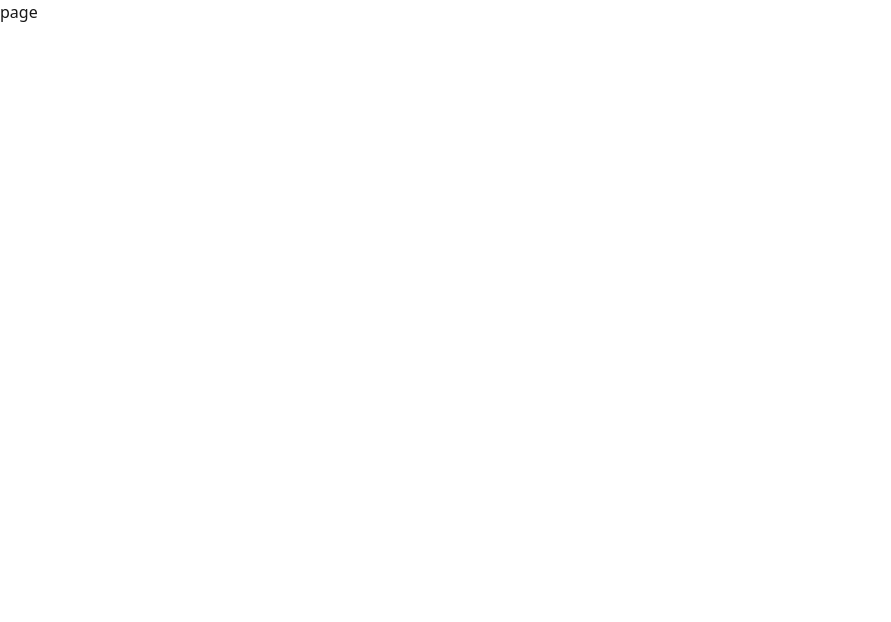
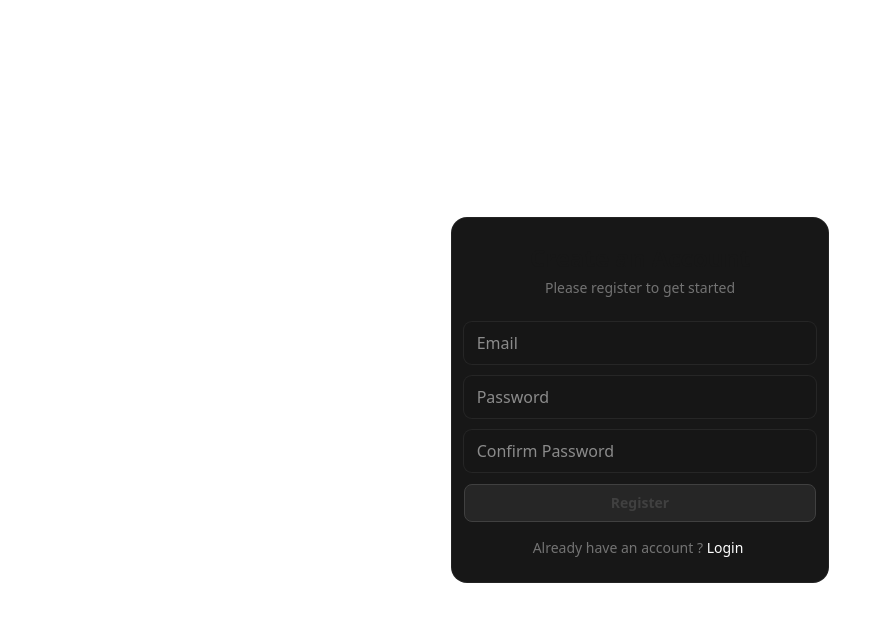
Before and after one commit to JaafariMostafa/Harmoniq, a Next.js app in the folder my-app/: page /auth/register in a window 1280 px wide. Shown: the top 622 px of the page, without its empty margins (0-891 px from the left). Built offline with nearby package versions, Linux system fonts and the light colour scheme; no server answers; a web font is replaced by a local one.

Commit message:
handle the user information and setup the Register page

```diff
--- /dev/null
+++ b/my-app/src/Context/UserInfosContext.tsx
@@ -0,0 +1,56 @@
+"use client";
+import { createClient } from "@/utils/supabase/client";
+import { createContext, ReactNode, useContext, useEffect, useState } from "react";
+
+
+type UserInfosType = {
+    email: string;
+    id: string;
+    fullname: string;
+    isLoading: boolean;
+}
+const UserInfosContext = createContext<UserInfosType | null>(null);
+
+export function UserInfosProvider({ children }: { children: ReactNode }){
+    const [isLoading, setIsLoading] = useState(true);
+    const [userInfos, setUserInfos] = useState({
+        email: "",
+        id: "",
+        fullname: "",
+    })
+    const supabase = createClient();
+
+    useEffect(() => {
+        setIsLoading(true);
+        const fetchUserInfos = async () => {
+            await supabase.auth.getUser().then(({data: {user}}) => {
+                if(user){
+                    setUserInfos({
+                        email: user.email || "",
+                        id: user.id,
+                        fullname: user.user_metadata.fullname || "",
+                    })
+                }
+            })
+
+        }
+        fetchUserInfos().finally(() => setIsLoading(false));
+    },[supabase])
+    const contextValue = {
+        ...userInfos,
+        isLoading,
+    }
+    return (
+        <UserInfosContext.Provider value={contextValue}>
+            {children}
+        </UserInfosContext.Provider>
+    )
+}
+
+export function useUserInfos(){
+    const context = useContext(UserInfosContext);
+    if(!context){
+        throw new Error("useUserInfos must be used within a UserInfosProvider");
+    }
+    return context;
+}
--- a/my-app/src/app/auth/register/page.tsx
+++ b/my-app/src/app/auth/register/page.tsx
@@ -1,7 +1,16 @@
+import RegisterForm from '@/components/RegisterForm'
 import React from 'react'
 
 export default function page() {
   return (
-    <div>page</div>
+    <div
+      className='w-full flex flex-col justify-center items-center'
+    >
+      <div
+          className='w-full px-6 md:w-1/3'
+      >
+        <RegisterForm />
+      </div>
+    </div>
   )
 }
--- a/my-app/src/app/layout.tsx
+++ b/my-app/src/app/layout.tsx
@@ -4,6 +4,7 @@ import "./globals.css";
 import SideBarLeft from "@/components/SideBarLeft";
 import SideBarRight from "@/components/SideBarRight";
 import { AudioPlayerProvider } from "@/Context/AudioPlayerProvider";
+import { UserInfosProvider } from "@/Context/UserInfosContext";
 
 const geom = Geom({
   variable: "--font-geom",
@@ -27,11 +28,13 @@ export default function RootLayout({
         className={`${geom.variable} antialiased
           w-full h-screen overflow-y-auto flex bg-black text-white`}
       >
-          <SideBarLeft />
-          {children}
-        <AudioPlayerProvider>
-          <SideBarRight />
-        </AudioPlayerProvider>
+        <UserInfosProvider>
+          <AudioPlayerProvider>
+            <SideBarLeft />
+            {children}
+            <SideBarRight />
+          </AudioPlayerProvider>
+        </UserInfosProvider>
       </body>
     </html>
   );
--- a/my-app/src/components/AuthForm.tsx
+++ b/my-app/src/components/AuthForm.tsx
@@ -1,25 +1,32 @@
 "use client";
 
 import { createClient } from "@/utils/supabase/client";
+import { Loader } from "lucide-react";
 import Link from "next/link";
+import { redirect } from "next/navigation";
 import { FormEvent, useState } from "react";
 
 
 export default function AuthForm() {
+    const supabase = createClient();
     const [inputs, setInputs] = useState({
         email: "",
         password: ""
     })
     const [error, setError] = useState("");
-    const supabase = createClient();
+    const [isLoading, setIsLoading] = useState(false);
+
     const HandleSubmitForm = (e: FormEvent<HTMLFormElement>) => {
         e.preventDefault();
         if(!inputs.email || !inputs.password) {
             setError("Please fill in all fields.");
+            setIsLoading(false)
             return;
         }
 
-        const t = supabase.auth.signInWithPassword({
+        setIsLoading(true);
+        try{
+            supabase.auth.signInWithPassword({
                 email: inputs.email,
                 password: inputs.password
             }).then(({error}) => {
@@ -27,6 +34,12 @@ export default function AuthForm() {
                     setError(error.message);
                 }
             })
+            setIsLoading(false);
+            redirect('/');
+        }catch (err){
+            setError("An unexpected error occurred. Please try again.");
+            setIsLoading(false);
+        }
     }
     return (
         <div
@@ -49,28 +62,31 @@ export default function AuthForm() {
                     placeholder="Email"
                     value={inputs.email}
                     onChange={(e) => {setInputs({...inputs, email: e.target.value}); setError("")}}
-                    className='w-full p-3 rounded-lg bg-neutral-900 border border-neutral-800 focus:border-neutral-700 outline-none'
+                    className="text-white bg-neutral-900/20 py-2 px-3 rounded-lg ring ring-neutral-800 outline-none border border-transparent focus:border-white focus:shadow-sm"
                 />
                 <input
                     type="password"
                     placeholder="Password"
                     value={inputs.password}
                     onChange={(e) => {setInputs({...inputs, password: e.target.value}); setError("")}}
-                    className='w-full p-3 rounded-lg bg-neutral-900 border border-neutral-800 focus:border-neutral-700 outline-none'
+                    className="text-white bg-neutral-900/20 py-2 px-3 rounded-lg ring ring-neutral-800 outline-none border border-transparent focus:border-white focus:shadow-sm"
                 />
                 {error !== "" && (
                     <span
-                        className='text-red-500 text-center w-full'
+                        className='text-sm text-red-500 text-center w-full'
                     >
                         {error}
                     </span>
                 )}
                 <button
                     type="submit"
-                    disabled={!inputs.email || !inputs.password || error !== ""}
-                    className='cursor-pointer w-full bg-white text-black font-semibold py-3 rounded-lg hover:bg-neutral-200 transition border border-transparent disabled:border-neutral-700 disabled:bg-neutral-800 disabled:text-neutral-700 disabled:cursor-not-allowed'
+                    disabled={isLoading || !inputs.email || !inputs.password || error !== ""}
+                    className="transition border border-transparent disabled:border-neutral-700
+                        disabled:bg-neutral-800 disabled:text-neutral-700 disabled:cursor-not-allowed
+                        w-full bg-white hover:bg-white/80 py-2 rounded-lg text-neutral-900 font-semibold
+                        text-sm cursor-pointer flex items-center justify-center"
                 >
-                    Login
+                    {isLoading ? (<Loader className="animate-spin"/>) : "Login"}
                 </button>
             </form>
             <div>
@@ -84,7 +100,6 @@ export default function AuthForm() {
                     >
                         Register
                     </Link>
-                    here
                 </p>
             </div>
         </div>
--- /dev/null
+++ b/my-app/src/components/RegisterForm.tsx
@@ -0,0 +1,125 @@
+"use client";
+
+import { createClient } from "@/utils/supabase/client";
+import { Loader } from "lucide-react";
+import Link from "next/link";
+import { FormEvent, useState } from "react";
+
+
+export default function RegisterForm() {
+    const supabase = createClient();
+    const [error, setError] = useState("");
+    const [inputs, setInputs] = useState({
+        email: "",
+        password: "",
+        confirmpassword: "",
+    });
+    const [isLoading, setIsLoading] = useState(false);
+
+    const HandleRegisterForm = (e: FormEvent) => {
+        e.preventDefault();
+        if(inputs.email.trim() === "" || inputs.password.trim() === "" || inputs.confirmpassword.trim() === "") {
+            setError("All fields are required");
+            setIsLoading(false);
+            return;
+        }
+
+        if (inputs.password !== inputs.confirmpassword) {
+            setError("Passwords do not match");
+            setIsLoading(false);
+            return;
+        }
+        setIsLoading(true);
+        try{
+            supabase.auth
+            .signUp({
+                email: inputs.email,
+                password: inputs.password,
+            })
+            .then(({ error }) => {
+                if (error) {
+                    setError(error.message);
+                } else {
+                    setError("");
+                }
+            });
+            setIsLoading(false);
+        }catch (err){
+            setError("An unexpected error occurred. Please try again.");
+            setIsLoading(false);
+        }
+    }
+    return (
+        <div
+            className="w-full bg-neutral-900 px-3 py-6 rounded-2xl border border-neutral-800/80"
+        >
+            <h1
+                className="text-2xl font-semibold mb-1 text-center"
+            >
+                Create an Account
+            </h1>
+            <p className="text-sm text-neutral-500 mb-6 text-center">
+                Please register to get started
+            </p>
+            <form
+                onSubmit={HandleRegisterForm}
+                className="w-full flex flex-col gap-3"
+            >
+                <input
+                    type="email"
+                    placeholder="Email"
+                    value={inputs.email}
+                    onChange={(e) => {
+                        setInputs({ ...inputs, email: e.target.value })
+                        setError("")}
+                    }
+                    className="text-white bg-neutral-900/20 py-2 px-3 rounded-lg ring ring-neutral-800 outline-none border border-transparent focus:border-white focus:shadow-sm"
+                />
+                <input
+                    type="password"
+                    placeholder="Password"
+                    value={inputs.password}
+                    onChange={(e) => {
+                        setInputs({ ...inputs, password: e.target.value })
+                        setError("")}
+                    }
+                    className="text-white bg-neutral-900/20 py-2 px-3 rounded-lg ring ring-neutral-800 outline-none border border-transparent focus:border-white focus:shadow-sm"
+                />
+                <input
+                    type="password"
+                    placeholder="Confirm Password"
+                    value={inputs.confirmpassword}
+                    onChange={(e) => {
+                        setInputs({ ...inputs, confirmpassword: e.target.value })
+                        setError("")}
+                    }
+                    className="text-white bg-neutral-900/20 py-2 px-3 rounded-lg ring ring-neutral-800 outline-none border border-transparent focus:border-white focus:shadow-sm"
+                />
+                {error && <p className="w-full text-sm text-center text-red-500">{error}</p>}
+                <button
+                    type="submit"
+                    disabled={isLoading || error !== "" || inputs.email.trim() === "" || inputs.password.trim() === "" || inputs.confirmpassword.trim() === ""}
+                    className="transition border border-transparent disabled:border-neutral-700
+                        disabled:bg-neutral-800 disabled:text-neutral-700 disabled:cursor-not-allowed
+                        w-full bg-white hover:bg-white/80 py-2 rounded-lg text-neutral-900 font-semibold
+                        text-sm cursor-pointer flex items-center justify-center"
+                >
+                    {isLoading ? (<Loader className="animate-spin" size={20}/>) : "Register"}
+                </button>
+            </form>
+            <div>
+                <p
+                    className='text-sm text-neutral-500 mt-4 text-center'
+                >
+                    Already have an account ?{' '}
+                    <Link
+                        href="/auth/login"
+                        className='mr-1 text-white hover:underline'
+                    >
+                        Login
+                    </Link>
+                </p>
+            </div>
+        </div>
+    )
+}
--- a/my-app/src/components/SideBarRight.tsx
+++ b/my-app/src/components/SideBarRight.tsx
@@ -1,10 +1,10 @@
 "use client"
 import { useAudioPlayer } from '@/Context/AudioPlayerProvider'
+import { useUserInfos } from '@/Context/UserInfosContext'
 import { ChevronDown, Pause, Play, SkipBack, SkipForward } from 'lucide-react'
 import Image from 'next/image'
 import Link from 'next/link'
 import { usePathname } from 'next/navigation'
-import { useRef, useState } from 'react'
 
 export default function SideBarRight() {
   const pathname = usePathname();
@@ -14,9 +14,11 @@ export default function SideBarRight() {
 
   const { ToggleAudioPlayer, isPlaying, audioData, setAudioData, seek } = useAudioPlayer();
   const TestSrcAudio = "https://iyzmssnbulmbaqvkprxl.supabase.co/storage/v1/object/public/Audio/Lady%20Gaga,%20Bruno%20Mars%20-%20Die%20With%20A%20Smile%20(Official%20Music%20Video).mp3";
+  const { email, id, fullname, isLoading } = useUserInfos();
   return (
     <div className='w-1/4 h-screen overflow-auto p-6 flex-shrink-0'>
       {/* --- User Profile Section --- */}
+      {isLoading ? "loading..." : email !== "" ? (
       <div
         className='w-full flex items-center gap-3 justify-between py-1.5 px-3
           cursor-pointer border border-neutral-900 hover:border-neutral-800
@@ -37,22 +39,31 @@ export default function SideBarRight() {
             priority
           />
         </div>
-          <span className='flex flex-col -space-y-0.5'>
+          <span className='flex flex-col'>
             <h1
-              className='text-lg font-semibold text-white'
+              className='text-lg font-semibold text-white truncate max-w-[140px]'
             >
-              John Doe
+              {fullname || email?.split('@')[0]}
             </h1>
             <p
-              className='text-neutral-500 text-sm'
+              className='text-neutral-500 text-xs truncate max-w-[160px] text-nowrap'
             >
-              Free Account
+              {/* Free Account */}
+              ID: {id}
             </p>
           </span>
         </div>
 
         <ChevronDown size={20}/>
       </div>
+      ) : !isLoading && email === "" && (
+        <Link
+          href="/auth/login"
+          className='w-full flex items-center justify-center py-2 px-3 rounded-lg bg-white text-neutral-900 font-semibold text-sm hover:bg-white/90 cursor-pointer'
+        >
+          Login / Register
+        </Link>
+      )}
 
       <div className='w-full h-px bg-neutral-900 my-3'/>
       {/* --- Top Artists Section --- */}
```
Lines whose indentation alone changed are shown as unchanged.
